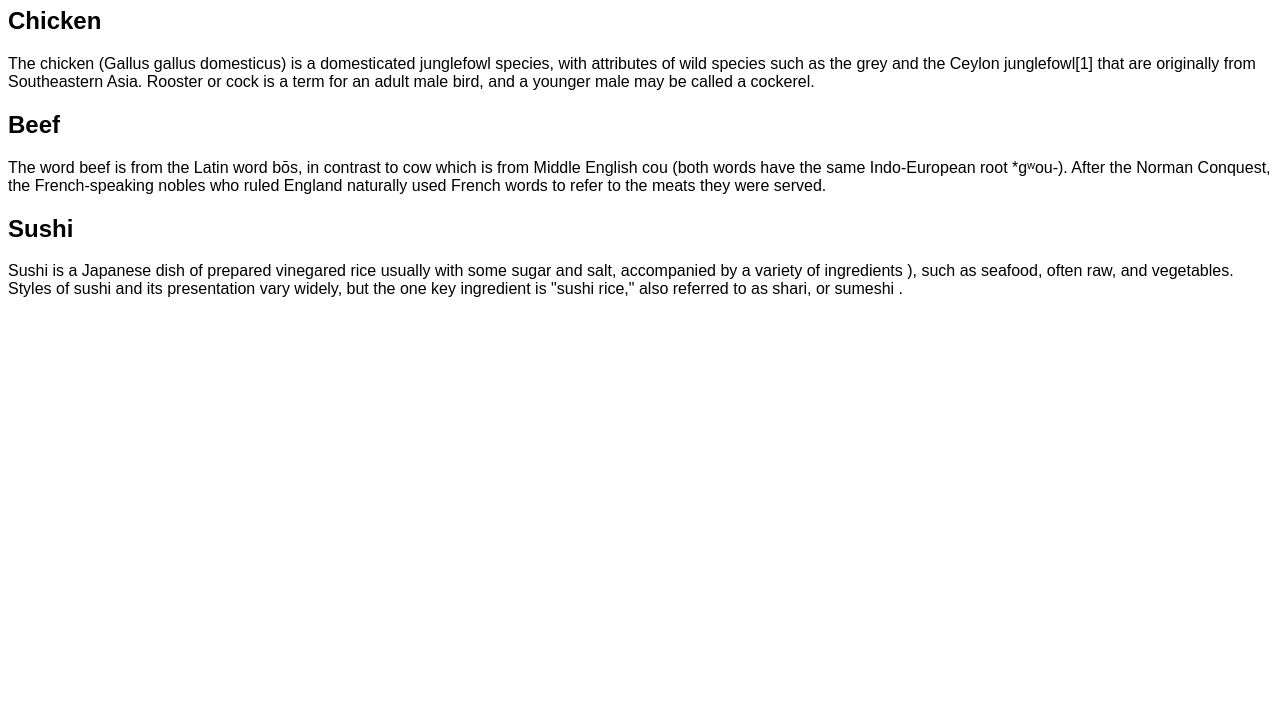
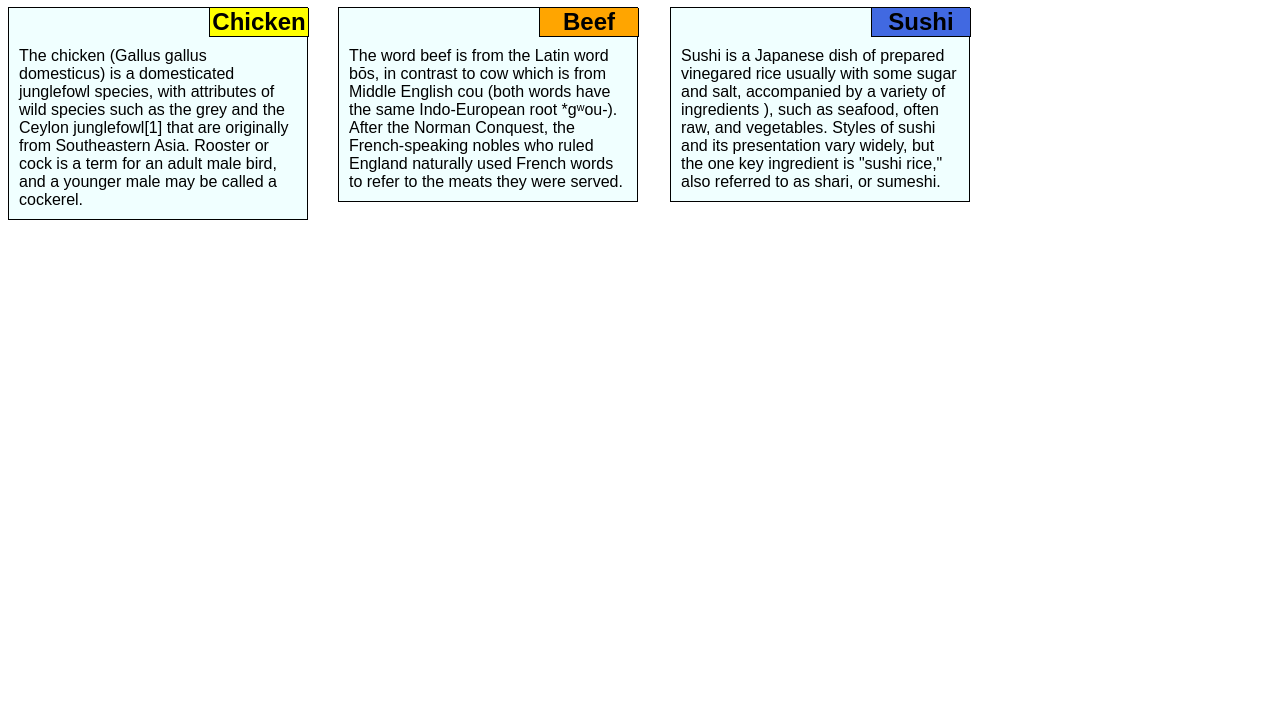
Before and after one commit to InsightLukas/FrontendDevCourse, a plain HTML site: page index.html in a window 1280 px wide. Shown: the part 73-800 px from the top of the page. Drawn offline with Linux system fonts and the light colour scheme.

Commit message:
first large screen working

```diff
--- a/css/mod2-solution.css
+++ b/css/mod2-solution.css
@@ -1,4 +1,65 @@
 * {
     font-family: Arial, Helvetica, sans-serif;
     box-sizing: border-box;
+    text-align: center;
 }
+.topicBox {
+    background-color:azure;
+    width: 300px;
+    padding: 0px;
+    position: absolute;
+    top: 0px;
+    border: black solid 1px;
+}
+
+p {
+    text-align: left;
+    margin: 10px;
+}
+
+.outer {
+    position: relative;
+}
+
+.sectionTitle {
+    position: relative;
+    top: 0px;
+    left: 200px;
+    width: 100px;
+    text-align: center;
+    border: black solid 1px;
+    border-top: 0px;
+
+}
+
+h2 {
+    margin-top: 0px;
+    margin-bottom: 0px;
+}
+
+
+
+#firstBox {
+    left: 0px;
+    }
+
+#secondBox {
+   left: 330px;
+}
+#thirdBox {
+    left: 662px;
+}
+
+#fistSection {
+background-color: yellow;
+}
+
+#secondSection {
+    background-color: orange;
+    margin: 0px;
+    }
+
+#thirdSection {
+        background-color: royalblue;
+        padding: 0px;
+        }
--- a/index.html
+++ b/index.html
@@ -5,42 +5,49 @@
         <title>
             Module 2 Solution
         </title>
-        <link href="css/mod2-solution.css" rel="stylesheet"
+        <link href="css/mod2-solution.css" rel="stylesheet">
     </head>
     <body>
+    <div>
         <h1>Our Menu!</h1>
+    </div>
+    <div class="outer">
         <div class="topicBox" id="firstBox">
             <div class="sectionTitle" id="fistSection">
                 <h2>Chicken</h2>
             </div>
-            The chicken (Gallus gallus domesticus) is a domesticated junglefowl species,
+            <p>The chicken (Gallus gallus domesticus) is a domesticated junglefowl species,
             with attributes of wild species such as the grey and the Ceylon
             junglefowl[1] that are originally from Southeastern Asia.
             Rooster or cock is a term for an adult male bird, and a
-            younger male may be called a cockerel.
+            younger male may be called a cockerel.</p>
         </div>
-        <div class="topicBox" id=""secondBox">
-            <div class="sectionTitle" id="secondTitle">
+
+        <div class="topicBox" id="secondBox">
+            <div class="sectionTitle" id="secondSection">
                 <h2>Beef</h2>
             </div>
-            The word beef is from the Latin word bōs,
+
+            <p>The word beef is from the Latin word bōs,
             in contrast to cow which is from Middle English
             cou (both words have the same Indo-European root *gʷou-).
             After the Norman Conquest, the French-speaking nobles
             who ruled England naturally used French words to refer to
-            the meats they were served.
+            the meats they were served. </p>
         </div>
+
         <div class="topicBox" id="thirdBox">
             <div class="sectionTitle" id="thirdSection">
                 <h2>Sushi</h2>
             </div>
-            Sushi is a Japanese dish of prepared vinegared rice
+           <p> Sushi is a Japanese dish of prepared vinegared rice
             usually with some sugar and salt, accompanied by a variety of ingredients
             ), such as seafood, often raw, and vegetables. Styles of sushi and its presentation vary widely,
             but the one key ingredient is "sushi rice," also referred to as
-            shari, or sumeshi .
+            shari, or sumeshi. </p>
         </div>
 
+    </div>
     </body>
 
 </html>
```
